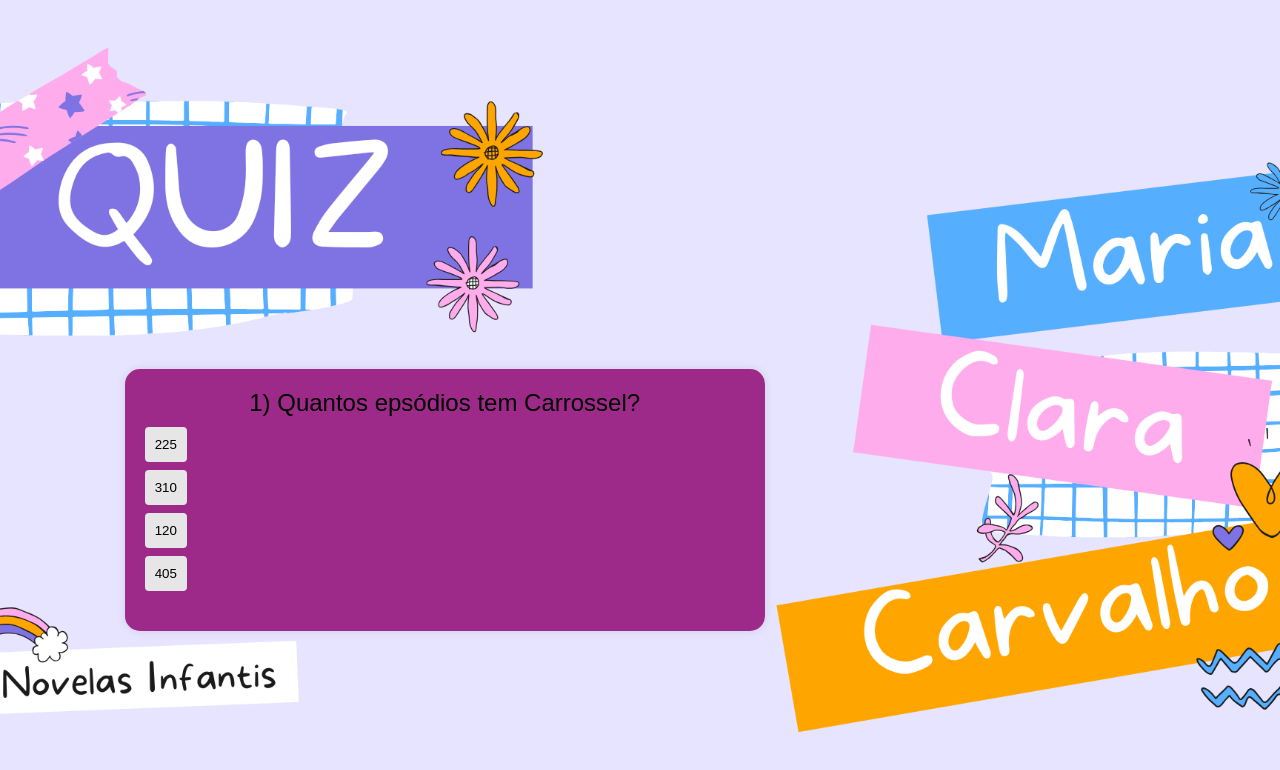
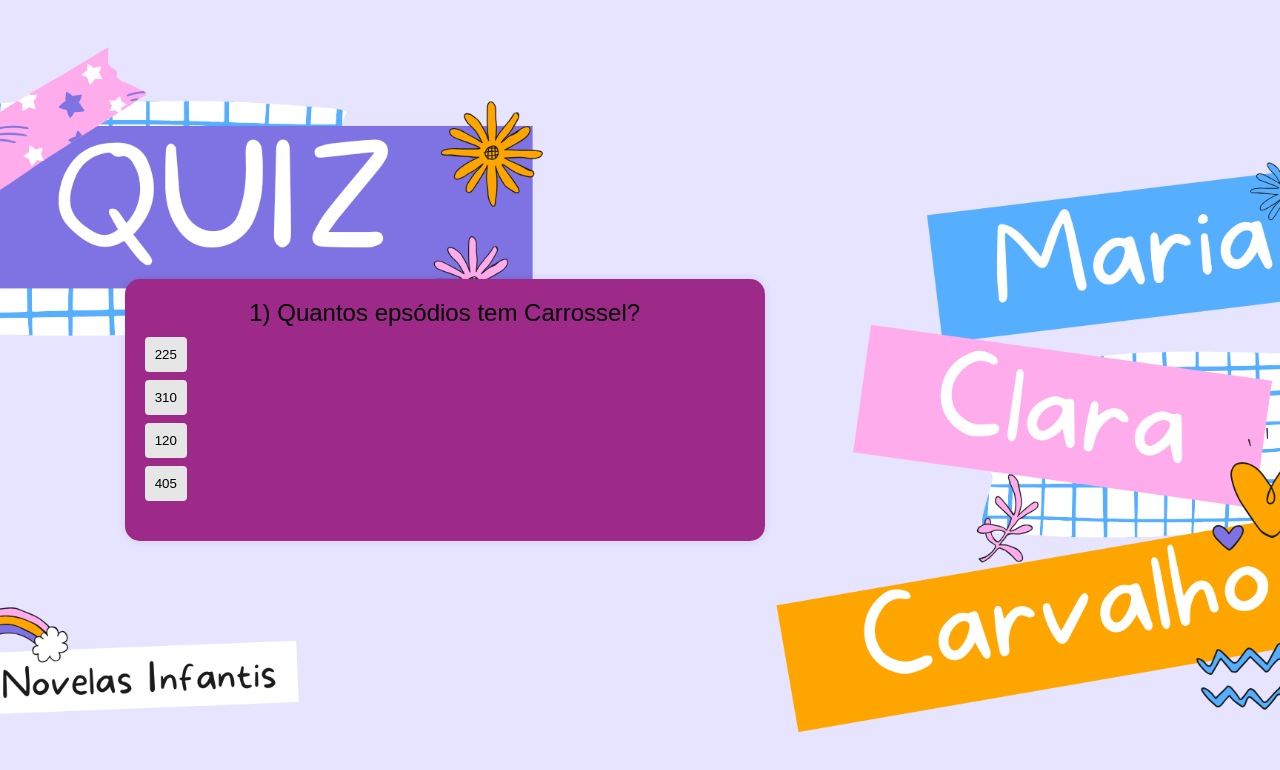
Before and after one commit to QuizMcc/Quiz, a plain HTML site: page Index.html in a window 1280 px wide. Drawn offline with Linux system fonts and the light colour scheme.

Commit message:
Index.html

```diff
--- a/Index.html
+++ b/Index.html
@@ -26,7 +26,7 @@
       padding: 20px;
       border-radius: 15px;
       box-shadow: 0 0 10px rgba(0, 0, 0, 0.1);
-      transform: translate(-200px, 100px); /* Desloca 20px para a esquerda */
+      transform: translate(-200px, 10px); /* Desloca 20px para a esquerda */
     }
 /* Media Query para telas menores (celulares) */
 @media (max-width: 600px)
```
